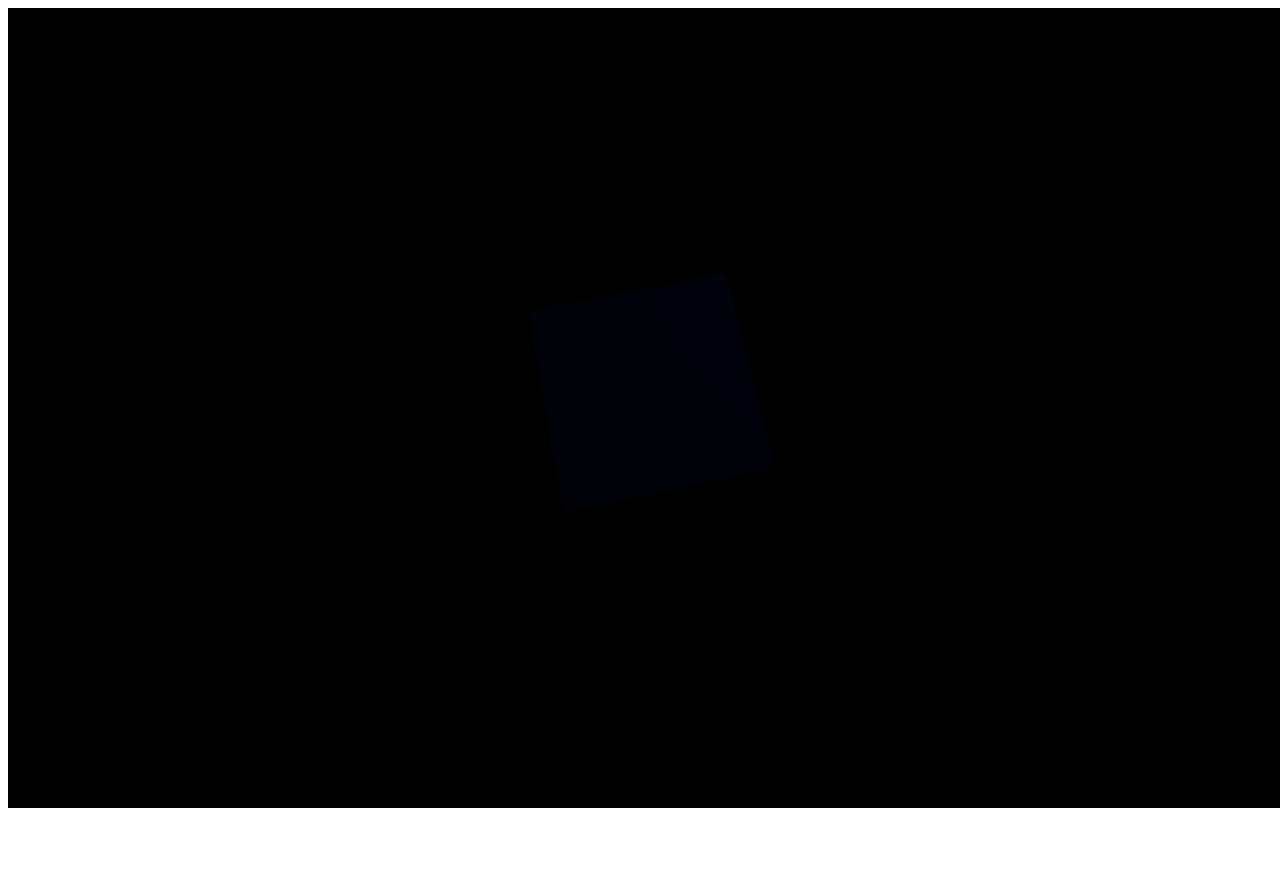
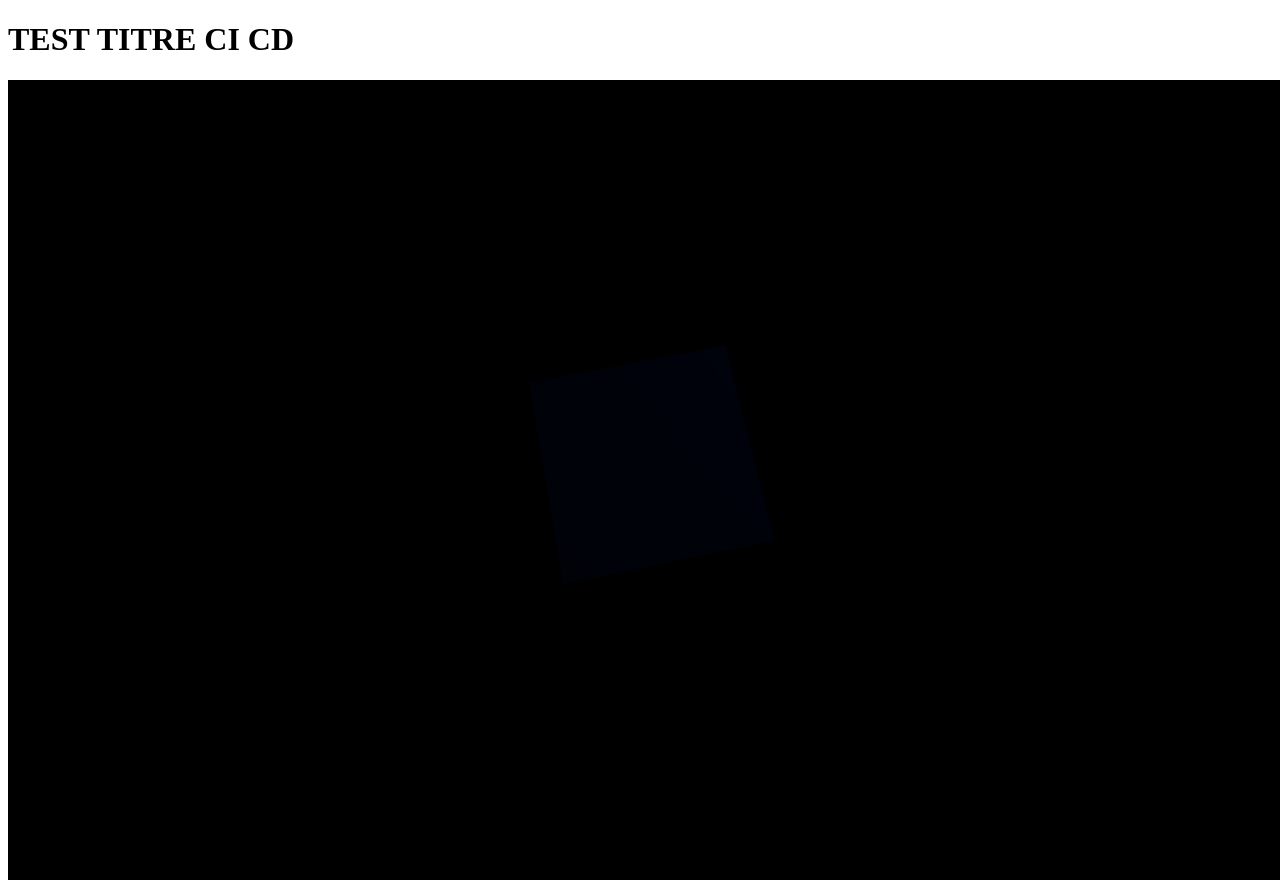
Before and after one commit to OussamaGuiren/api-visualizer-3d, a Nuxt app: page / in a window 1280 px wide. Before the commit the page ends 816 px from the top, so only its background shows below. Built offline with nearby package versions, Linux system fonts and the light colour scheme.

Commit message:
test ci cd en ajoutant un titre

```diff
--- a/app/app.vue
+++ b/app/app.vue
@@ -1,5 +1,6 @@
 <template>
   <div>
+    <h1>TEST TITRE CI CD</h1>
     <ThreeScene />
     </div>
 </template>
```
